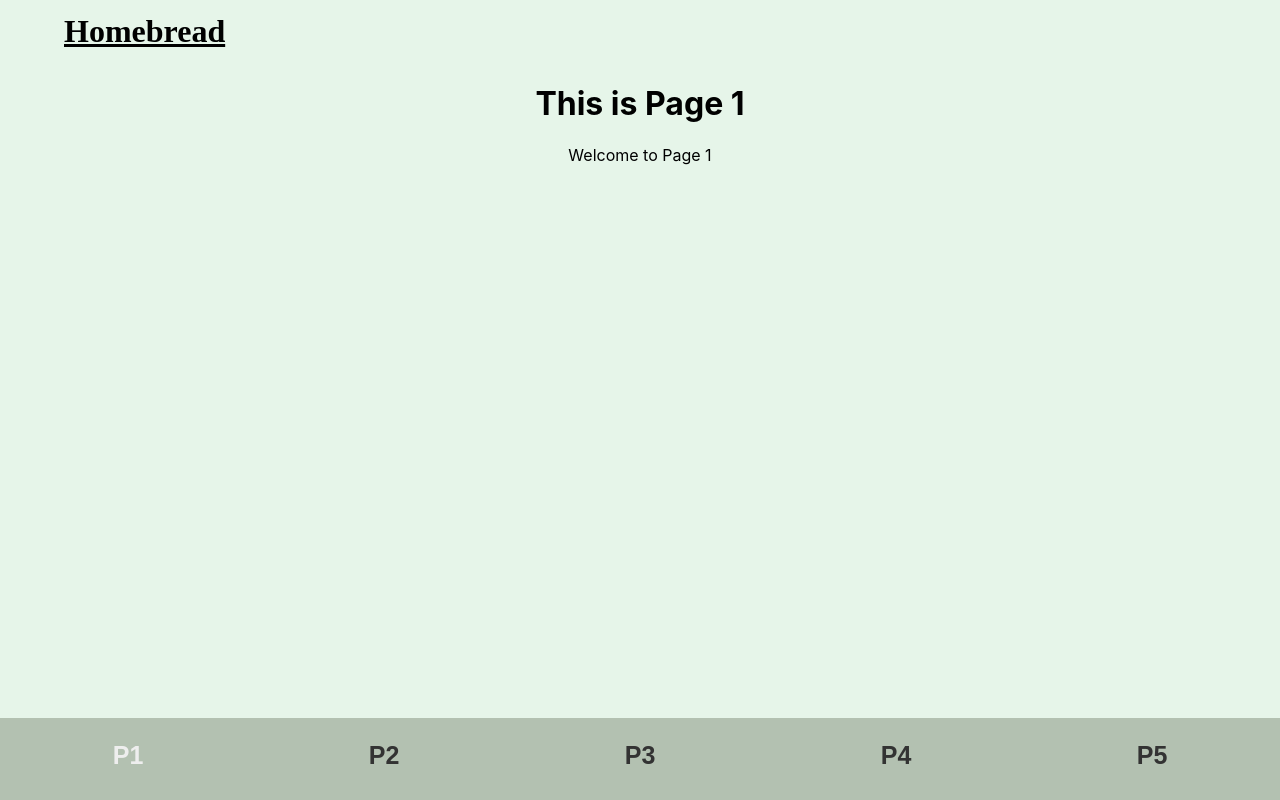
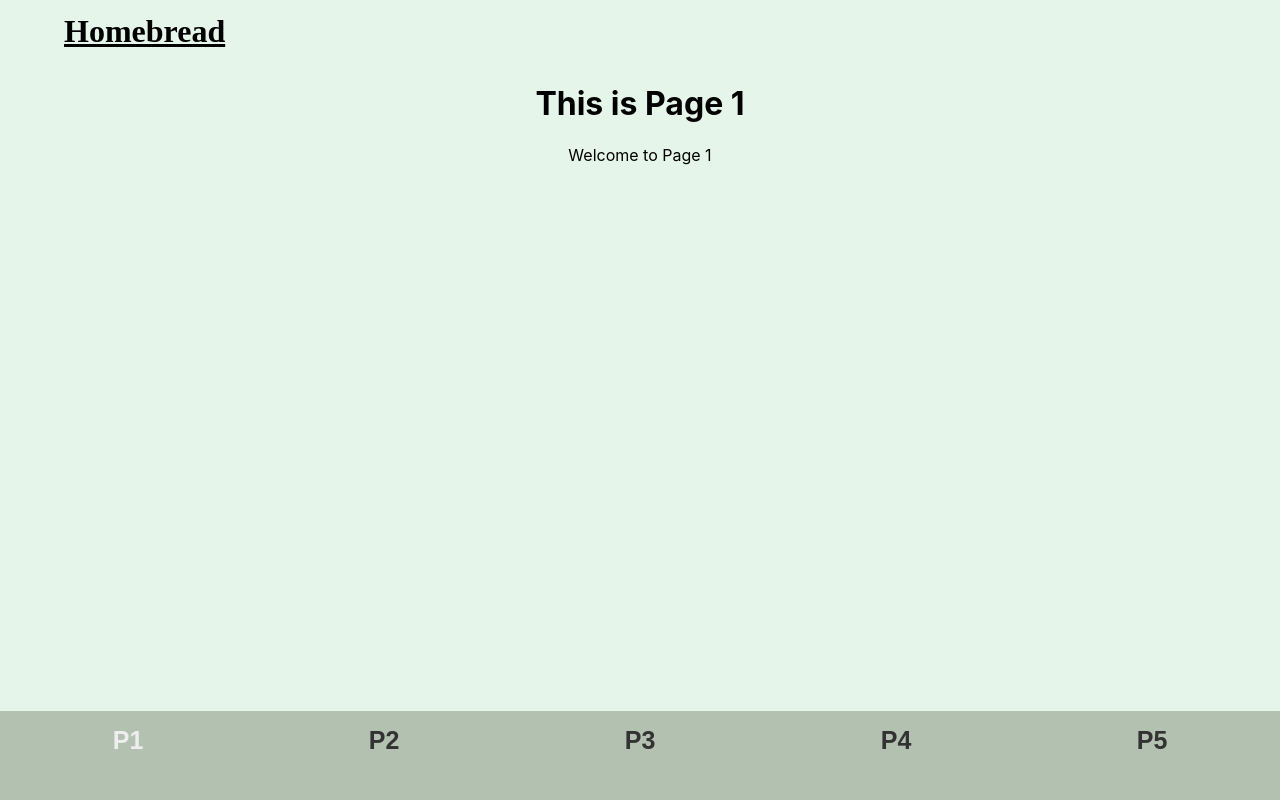
Before and after one commit to Heimatbrot/Homebread, a React (Create React App) app: page / in a window 1280 px wide. Built offline with nearby package versions, Linux system fonts and the light colour scheme.

Commit message:
optical issue solving for 5 subpages

```diff
--- a/src/App.css
+++ b/src/App.css
@@ -35,8 +35,8 @@
     -webkit-tap-highlight-color: transparent;
 
     flex: 1;
-    padding-top: 23px;
-    padding-bottom: 30px;
+    padding-top: 15px;
+    padding-bottom: 45px;
     border: none;
     text-align: center;
     background-color: #b3c1b1;
```
